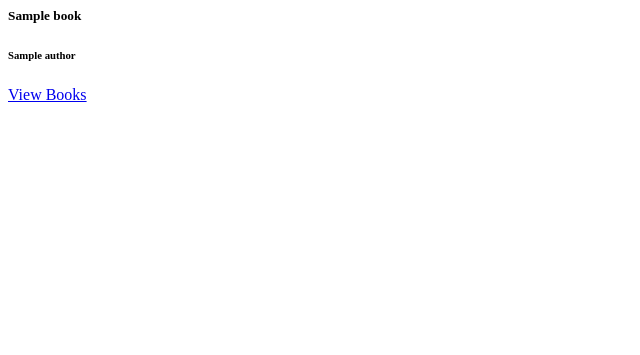
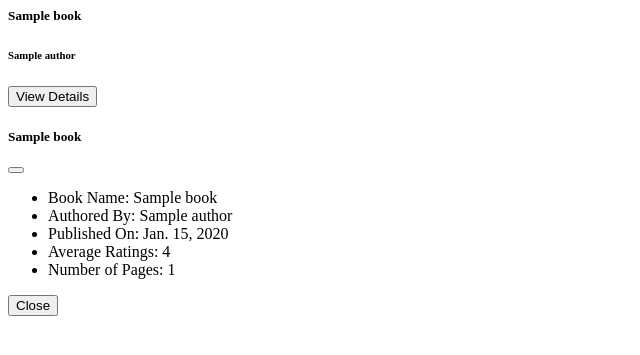
Before and after one commit to 9akashnp8/tgb-library, a Django app: page /htmx/book/filter in a window 1280 px wide. Shown: the top 355 px of the page, without its empty margins (0-640 px from the left). Run offline with Django 4.2, Linux system fonts and the light colour scheme; tables that the repository leaves empty hold one stand-in row (values such as "Sample post").

Commit message:
Add Book Detail Modal to List all Book Data Points
- Modal Dynamically Generated along the card, and linked by the book ID

```diff
--- a/templates/partials/book_filtered_result.html
+++ b/templates/partials/book_filtered_result.html
@@ -4,8 +4,31 @@
         <div class="card-body">
             <h5 class="card-title">{{book.name}}</h5>
             <h6 class="card-subtitle mb-2 text-muted">{{book.author}}</h6>
-            <a href="#" class="btn btn-sm btn-primary card-link ms-auto">View Books</a>
+            <button class="btn btn-sm btn-primary card-link ms-auto" data-bs-toggle="modal" data-bs-target="#modal{{book.id}}">View Details</button>
         </div>
     </div>
 </div>
+
+<div class="modal fade" id="modal{{book.id}}" tabindex="-1" aria-labelledby="{{book.id}}Label" aria-hidden="true">
+    <div class="modal-dialog">
+      <div class="modal-content">
+        <div class="modal-header">
+          <h5 class="modal-title" id="exampleModalLabel">{{book.name}}</h5>
+          <button type="button" class="btn-close" data-bs-dismiss="modal" aria-label="Close"></button>
+        </div>
+        <div class="modal-body">
+            <ul class="d-flex flex-column">
+                <li>Book Name: {{book.name}}</li>
+                <li>Authored By: {{book.author}}</li>
+                <li>Published On: {{book.date_of_publishing}}</li>
+                <li>Average Ratings: {{book.average_critics_rating}}</li>
+                <li>Number of Pages: {{book.number_of_pages}}</li>
+            </ul>
+        </div>
+        <div class="modal-footer">
+          <button type="button" class="btn btn-secondary" data-bs-dismiss="modal">Close</button>
+        </div>
+      </div>
+    </div>
+</div>
 {% endfor %}
```
